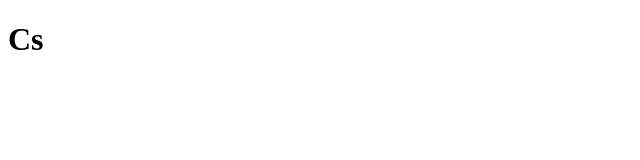
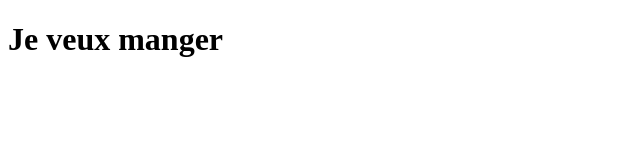
Before and after one commit to Murdoc241/comodo, a plain HTML site: page index.html in a window 1280 px wide. Shown: the whole page, without its empty margins (0-640 px from the left). Drawn offline with Linux system fonts and the light colour scheme.

Commit message:
c'est bon

```diff
--- a/index.html
+++ b/index.html
@@ -7,6 +7,6 @@
     <title>Document</title>
 </head>
 <body>
-    <h1>Cs</h1>
+    <h1>Je veux manger</h1>
 </body>
 </html>
```
